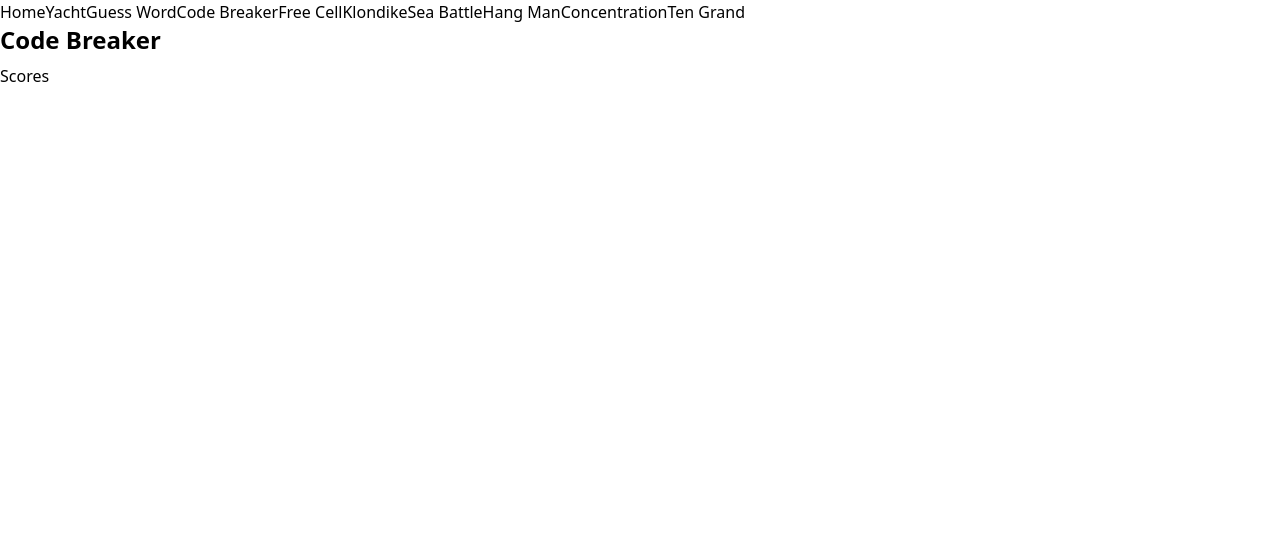
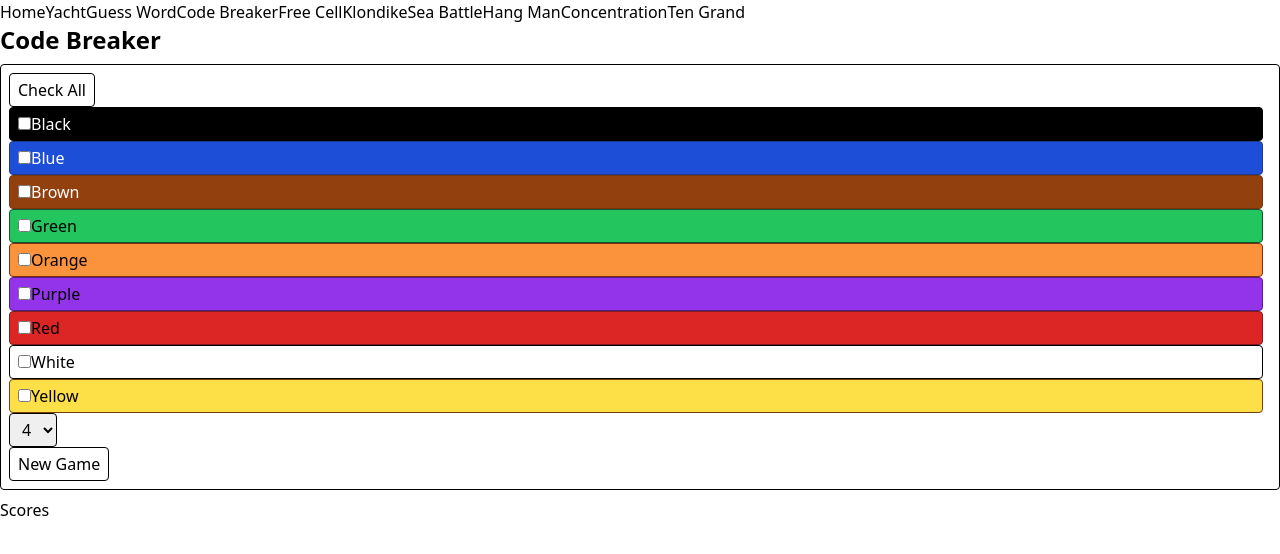
Before and after one commit to rossi-jeff/games-next, a Next.js app: page /codebreaker in a window 1280 px wide. Shown: the top 554 px of the page. Built offline with nearby package versions, Linux system fonts and the light colour scheme.

Commit message:
code breaker game play

```diff
--- /dev/null
+++ b/app/codebreaker/code-breaker-game-options.tsx
@@ -0,0 +1,94 @@
+'use client'
+
+import { useState } from 'react'
+import { ColorArray } from '../../enum/color.enum'
+
+export default function CodeBreakerGameOptions({
+	newGame,
+}: {
+	newGame: Function
+}) {
+	const colors: string[] = ColorArray
+	const columns: number[] = [4, 5, 6, 7, 8]
+	const [selected, setSelected] = useState<{
+		Colors: string[]
+		Columns: number
+	}>({
+		Colors: [],
+		Columns: 4,
+	})
+
+	const checkAll = () => {
+		setSelected({
+			Columns: selected.Columns,
+			Colors: ColorArray,
+		})
+	}
+
+	const colorsChanged = (ev: any) => {
+		const { value } = ev.target
+		const current: string[] = [...selected.Colors]
+		const idx = current.indexOf(value)
+		if (idx == -1) {
+			current.push(value)
+		} else {
+			current.splice(idx, 1)
+		}
+		setSelected({
+			Columns: selected.Columns,
+			Colors: current,
+		})
+	}
+
+	const columnsChanged = (ev: any) => {
+		setSelected({
+			Colors: [...selected.Colors],
+			Columns: columns[ev.target.selectedIndex],
+		})
+	}
+
+	const newGameClicked = () => {
+		newGame(selected)
+	}
+	return (
+		<div className="rounded-box flex flex-wrap justify-between">
+			<div id="color-checks" className="flex flex-wrap">
+				<button className="mr-2" onClick={checkAll}>
+					Check All
+				</button>
+				{colors.map((color, i) => (
+					<div key={i} className={color}>
+						<input
+							type="checkbox"
+							name="color-options"
+							id={'color-options-' + color}
+							value={color}
+							onChange={colorsChanged}
+							checked={selected.Colors.includes(color)}
+							className="mr-1"
+						/>
+						<label htmlFor={'color-options-' + color}>{color}</label>
+					</div>
+				))}
+			</div>
+			<div id="column-select-div">
+				<select
+					name="column-select"
+					defaultValue={selected.Columns}
+					onChange={columnsChanged}
+				>
+					{columns.map((c, i) => (
+						<option key={i} value={c}>
+							{c}
+						</option>
+					))}
+				</select>
+			</div>
+			<div id="new-game-div">
+				<button onClick={newGameClicked} disabled={selected.Colors.length < 2}>
+					New Game
+				</button>
+			</div>
+		</div>
+	)
+}
--- /dev/null
+++ b/app/codebreaker/code-breaker-guess-form.tsx
@@ -0,0 +1,85 @@
+import { useEffect, useState } from 'react'
+
+export default function CodeBreakerGuessForm({
+	columns,
+	available,
+	sendGuess,
+}: {
+	columns: number
+	available: string[]
+	sendGuess: Function
+}) {
+	const [selected, setSelected] = useState<string[]>([])
+
+	const colorChanged = (ev: any, idx: number) => {
+		const current: string[] = [...selected]
+		const color: string = available[ev.target.selectedIndex - 1]
+		current[idx] = color
+		if (ev.target) {
+			for (const c of available) ev.target.classList.remove(c)
+			ev.target.classList.add(color)
+		}
+		setSelected(current)
+	}
+
+	const sendGuessClicked = () => {
+		let valid: boolean = true
+		for (const color of selected) {
+			if (color == '' || color == undefined) valid = false
+		}
+		if (valid) {
+			sendGuess({ selected })
+			const s: string[] = []
+			const selects = document.getElementsByClassName('color-select')
+			for (let i = 0; i < columns; i++) {
+				s[i] = ''
+				const el = selects[i] as HTMLSelectElement
+				if (el) {
+					el.selectedIndex = 0
+					for (const c of available) el.classList.remove(c)
+				}
+			}
+			setSelected(s)
+		}
+	}
+
+	useEffect(() => {
+		const s: string[] = []
+		const selects = document.getElementsByClassName('color-select')
+		for (let i = 0; i < columns; i++) {
+			s[i] = ''
+			const el = selects[i] as HTMLSelectElement
+			if (el) {
+				el.selectedIndex = 0
+				for (const c of available) el.classList.remove(c)
+			}
+		}
+		setSelected(s)
+	}, [columns])
+
+	return (
+		<div className="rounded-box  flex flex-wrap justify-between">
+			{[...Array(columns)].map((e, i) => (
+				<div key={i}>
+					<select
+						name="color-select"
+						className="color-select"
+						id={'color-select-' + i}
+						onChange={(ev) => colorChanged(ev, i)}
+						defaultValue={selected[i]}
+					>
+						<option value="">-- select --</option>
+						{available.map((color, idx) => (
+							<option key={idx} value={color} className={color}>
+								{color}
+							</option>
+						))}
+					</select>
+				</div>
+			))}
+			<div>
+				<button onClick={sendGuessClicked}>Send Guess</button>
+			</div>
+		</div>
+	)
+}
--- /dev/null
+++ b/app/codebreaker/code-breaker-guess-list.tsx
@@ -0,0 +1,30 @@
+import { CodeBreakerGuess } from '../../types/code-breaker-guess.type'
+
+export default function CodeBreakerGuessList({
+	guesses,
+}: {
+	guesses: CodeBreakerGuess[]
+}) {
+	return (
+		<div className="rounded-box">
+			{guesses.map((guess) => (
+				<div key={guess.id} className="score-row">
+					<div className="code-breaker-guess-colors">
+						{guess.colors &&
+							guess.colors.length > 0 &&
+							guess.colors.map((color) => (
+								<div key={color.id} className={color.Color}></div>
+							))}
+					</div>
+					<div className="code-breaker-guess-keys">
+						{guess.keys &&
+							guess.keys.length > 0 &&
+							guess.keys.map((key) => (
+								<div key={key.id} className={key.Key}></div>
+							))}
+					</div>
+				</div>
+			))}
+		</div>
+	)
+}
--- /dev/null
+++ b/app/codebreaker/code-breaker-solution.tsx
@@ -0,0 +1,20 @@
+import { CodeBreakerCode } from '../../types/code-breaker-code.type'
+
+export default function CodeBreakerSolution({
+	codes,
+}: {
+	codes: CodeBreakerCode[]
+}) {
+	return (
+		<div className="rounded-box flex flex-wrap">
+			<div className="mr-2">
+				<strong>Solution</strong>
+			</div>
+			<div className="code-breaker-codes">
+				{codes &&
+					codes.length > 0 &&
+					codes.map((code) => <div key={code.id} className={code.Color}></div>)}
+			</div>
+		</div>
+	)
+}
--- a/app/codebreaker/page.tsx
+++ b/app/codebreaker/page.tsx
@@ -1,10 +1,97 @@
-import React from 'react'
+'use client'
+
+import React, { useState } from 'react'
 import Link from 'next/link'
+import CodeBreakerGameOptions from './code-breaker-game-options'
+import { CodeBreaker } from '../../types/code-breaker.type'
+import CodeBreakerGuessForm from './code-breaker-guess-form'
+import { apiUrl } from '../../lib/api-url'
+import { buildRequestHeaders } from '../../lib/build-request-headers'
+import { GameStatus } from '../../enum/game-status.enum'
+import CodeBreakerGuessList from './code-breaker-guess-list'
+import CodeBreakerSolution from './code-breaker-solution'
 
 export default function CodeBreakerGame() {
+	const [columns, setColumns] = useState<number>(4)
+	const [available, setAvailable] = useState<string[]>([])
+	const [codeBreaker, setCodeBreaker] = useState<CodeBreaker>({})
+
+	const newGame = async (ev: any) => {
+		const { Colors, Columns } = ev
+		setColumns(Columns)
+		setAvailable(Colors)
+		try {
+			const result = await fetch(`${apiUrl}/api/code_breaker`, {
+				method: 'POST',
+				body: JSON.stringify({ Colors, Columns }),
+				headers: buildRequestHeaders(),
+			})
+			if (result.ok) {
+				const game = await result.json()
+				setCodeBreaker(game)
+			}
+		} catch (error) {
+			console.log(error)
+		}
+	}
+
+	const sendGuess = async (ev: any) => {
+		if (!codeBreaker.id) return
+		const { selected: Colors } = ev
+		try {
+			const result = await fetch(
+				`${apiUrl}/api/code_breaker/${codeBreaker.id}/guess`,
+				{
+					method: 'POST',
+					body: JSON.stringify({ Colors }),
+					headers: buildRequestHeaders(),
+				}
+			)
+			if (result.ok) {
+				await result.json()
+				reloadGame()
+			}
+		} catch (error) {
+			console.log(error)
+		}
+	}
+
+	const reloadGame = async () => {
+		if (!codeBreaker.id) return
+		try {
+			const result = await fetch(`${apiUrl}/api/code_breaker/${codeBreaker.id}`)
+			if (result.ok) {
+				const game = await result.json()
+				setCodeBreaker(game)
+				console.log({ game })
+			}
+		} catch (error) {
+			console.log(error)
+		}
+	}
+
 	return (
-		<div className="code-breaker-game">
+		<div className="m-2">
 			<h1>Code Breaker</h1>
+			{codeBreaker && codeBreaker.guesses && codeBreaker.guesses.length > 0 && (
+				<CodeBreakerGuessList guesses={codeBreaker.guesses} />
+			)}
+			{codeBreaker &&
+				codeBreaker.codes &&
+				codeBreaker.codes.length > 0 &&
+				codeBreaker.Status != GameStatus.Playing && (
+					<CodeBreakerSolution codes={codeBreaker.codes} />
+				)}
+			{codeBreaker && codeBreaker.Status == GameStatus.Playing ? (
+				<CodeBreakerGuessForm
+					columns={columns}
+					available={available}
+					sendGuess={sendGuess}
+				/>
+			) : (
+				<CodeBreakerGameOptions newGame={newGame} />
+			)}
+
 			<Link href="/codebreaker/scores">Scores</Link>
 		</div>
 	)
--- a/app/globals.css
+++ b/app/globals.css
@@ -54,3 +54,85 @@ input.single {
 .guess-word-guess .Brown {
 	@apply bg-amber-700 border-amber-900 text-white w-8 h-8 border rounded mr-2 text-center pt-1;
 }
+.code-breaker-guess-colors,
+.code-breaker-codes {
+	@apply flex flex-wrap mr-4 py-1;
+}
+.code-breaker-guess-colors div,
+.code-breaker-codes div {
+	@apply w-8 h-8 border rounded-full mr-4;
+}
+.code-breaker-guess-keys {
+	@apply flex flex-wrap pt-1;
+}
+.code-breaker-guess-keys div {
+	@apply h-4 w-4 border rounded-full mr-2;
+}
+#color-checks div {
+	@apply border rounded px-2 py-1 mr-2;
+}
+#color-checks div.Black,
+.code-breaker-guess-colors div.Black,
+.code-breaker-guess-keys div.Black,
+.code-breaker-codes div.Black,
+option.Black,
+select.Black {
+	@apply bg-black border-black text-white;
+}
+#color-checks div.Blue,
+.code-breaker-guess-colors div.Blue,
+.code-breaker-codes div.Blue,
+option.Blue,
+select.Blue {
+	@apply bg-blue-700 border-blue-900 text-white;
+}
+#color-checks div.Brown,
+.code-breaker-guess-colors div.Brown,
+.code-breaker-codes div.Brown,
+option.Brown,
+select.Brown {
+	@apply bg-amber-800 border-amber-900 text-white;
+}
+#color-checks div.Green,
+.code-breaker-guess-colors div.Green,
+.code-breaker-codes div.Green,
+option.Green,
+select.Green {
+	@apply bg-green-500 border-green-900;
+}
+#color-checks div.Orange,
+.code-breaker-guess-colors div.Orange,
+.code-breaker-codes div.Orange,
+option.Orange,
+select.Orange {
+	@apply bg-orange-400 border-orange-900;
+}
+#color-checks div.Purple,
+.code-breaker-guess-colors div.Purple,
+.code-breaker-codes div.Purpla,
+option.Purple,
+select.Purple {
+	@apply bg-purple-600 border-purple-900;
+}
+#color-checks div.Red,
+.code-breaker-guess-colors div.Red,
+.code-breaker-codes div.Red,
+option.Red,
+select.Red {
+	@apply bg-red-600 border-red-900;
+}
+#color-checks div.White,
+.code-breaker-guess-colors div.White,
+.code-breaker-guess-keys div.White,
+.code-breaker-codes div.White,
+option.White,
+select.White {
+	@apply bg-white border-black;
+}
+#color-checks div.Yellow,
+.code-breaker-guess-colors div.Yellow,
+.code-breaker-codes div.Yellow,
+option.Yellow,
+select.Yellow {
+	@apply bg-yellow-300 border-yellow-900;
+}
```
Lines whose indentation alone changed are shown as unchanged.
